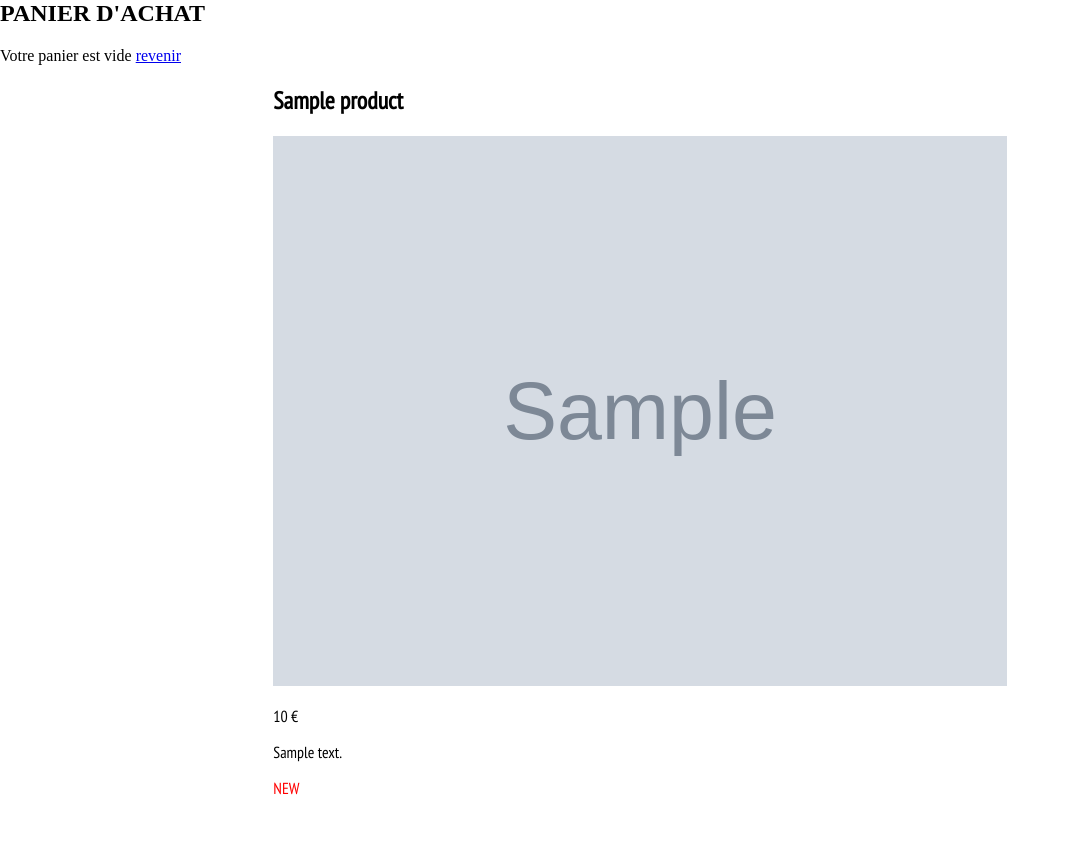
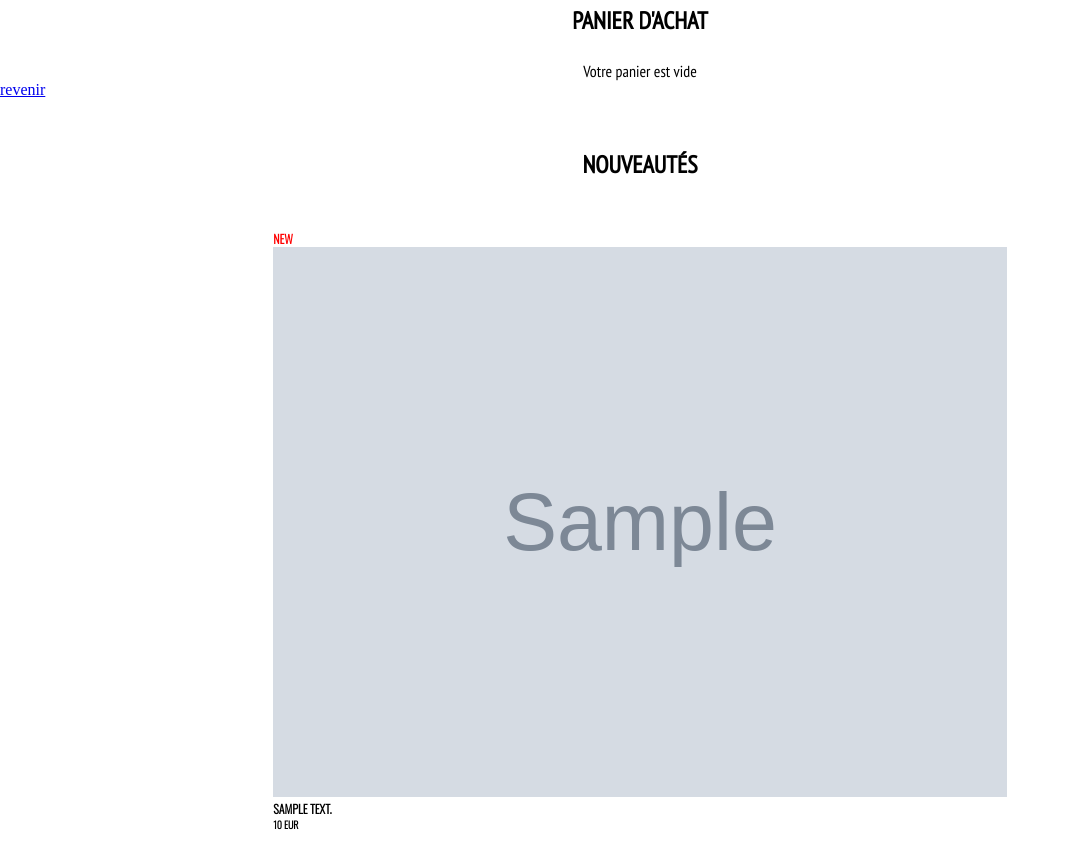
Before and after one commit to laurie-moulin/boutique, a PHP site: page /pages/panier.php in a window 1280 px wide. Shown: the part 20-882 px from the top of the page, without its empty margins (0-1070 px from the left). Before the commit the page ends 815 px from the top, so only its background shows below. Run offline with PHP 8.4, Linux system fonts and the light colour scheme; tables that the repository leaves empty or names only in its code hold one stand-in row (values such as "Sample post"); grey boxes marked "Sample" are stand-in pictures.

Commit message:
panier css

```diff
--- a/class/panier.class.php
+++ b/class/panier.class.php
@@ -26,8 +26,7 @@ class Panier extends dataBase
             }
          else
             {
-                echo "Article deja ajouté au panier avec sa quantité !<br>";
-                echo "<a href='../pages/boutique_all.php'>Choissisez un autre produit<a/>";
+                echo "<a class='panier3_achat' href='../pages/boutique_all.php'><span >ARTICLE DEJA AJOUTÉ AVEC LA QUANTITÉ !</span></a>";
             }
 
         }
@@ -58,7 +57,7 @@ class Panier extends dataBase
                    $_SESSION["icon_shop"] = $_SESSION["icon_shop"] -2;
                     unset($_SESSION["panier"][$keys]);
                     //unset($_SESSION["icon_shop"]);
-                    echo "Article retiré du panier";
+                    echo "<span class='panier3_achat'>ARTICLE RETIRÉ DU PANIER</span>";
                 }
             }
         }
--- a/css/shop.css
+++ b/css/shop.css
@@ -75,7 +75,6 @@ body
     flex-direction: column;
     font-family: 'Oswald', sans-serif;
     font-size: 13px;
-
 }
 #taille
 {
@@ -138,5 +137,72 @@ textarea
 }
 .td_total
 {
-    border: 1px solid black;
+    border-top: 1px solid black;
+    width: 600px;
+    margin-top: 20px;
 }
+
+.empty_basket, .panier_achat, .panier1_achat
+{
+    display: block;
+    margin-left: auto;
+    margin-right: auto;
+    text-align: center;
+    font-family: 'PT Sans Narrow', sans-serif;
+
+}
+.panier3_achat
+{
+    display: block;
+    margin-left: auto;
+    margin-right: auto;
+    text-align: center;
+    font-family: 'PT Sans Narrow', sans-serif;
+    background-color: rgb(185, 50, 50);
+    text-decoration: none;
+    color: white;
+    padding-bottom: 3px;
+}
+.class_A a
+{
+   text-decoration: white;
+}
+
+
+.panier_achat
+{
+   padding: 5px;
+}
+.panier1_achat
+{
+    border-top: 1px solid black;
+    width: 40%;
+    padding: 10px;
+    background-color: black;
+    color: white;
+}
+.bask_panier_flex
+{
+    display: flex;
+    flex-direction: row;
+    justify-content: space-around;
+    align-items: center;
+    padding-bottom: 10px;
+    font-family: 'Oswald', sans-serif;
+}
+.nouveaute
+{
+    display: block;
+    margin-left: auto;
+    margin-right: auto;
+    text-align: center;
+    font-family: 'PT Sans Narrow', sans-serif;
+    padding-top: 30px;
+}
+.flex_product5
+{
+    display: flex;
+    flex-direction: column;
+    font-family: 'Oswald', sans-serif;
+    font-size: 12px;
+}
--- a/css/zoro.css
+++ b/css/zoro.css
@@ -3,7 +3,7 @@
 @import url('https://fonts.googleapis.com/css2?family=Raleway:wght@300&display=swap');
 * {
     /* cursor: url(img/cursor.png); */
-    cursor: url(img/cursor.cur);
+   cursor: url(img/cursor.cur);
 }
 
 header {
@@ -161,7 +161,7 @@ input.hamburger-checkbox {
     overflow: hidden;
     color: rgb(185, 50, 50);
     font-family: 'Oxygen', sans-serif;
-    font-weight: bold
+    font-weight: bold;
 }
 
 .txt_defilant> :first-child {
--- a/pages/panier.php
+++ b/pages/panier.php
@@ -65,7 +65,7 @@ if(isset($_GET['action']) && $_GET['action'] == "vider")
 </header>
 <main>
     <article>
-        <h1>PANIER D'ACHAT</h1>
+        <h1 class="panier_achat">PANIER D'ACHAT</h1>
         <table>
             <?php
             if(!empty($_SESSION["panier"]))
@@ -74,25 +74,23 @@ if(isset($_GET['action']) && $_GET['action'] == "vider")
             foreach($_SESSION["panier"] as $keys => $values)
             {?>
 
-                <tr>
-                    <td><?=  $values["item_name"] ?></td>
-                    <td><?=  $values["item_quantity"]?></td>
-                    <td><?=  $values["item_price"] ?></td>
-                    <td><?=  strtoupper($values["item_size"]) ?></td>
-                    <td><?=  number_format($values["item_quantity"] * $values["item_price"], 2)?> €</td>
-                    <td><img width="45" height="55" src="../img/<?= $values["item_photo"] ?>" class="img-responsive" /></td>
-                    <td><a href="panier.php?action=delete&id=<?=  $values["item_id"] ?>"><img class="trash_basket" src="../img/trash2.png"></a></td>
-                </tr>
+                <div class="bask_panier_flex">
+                    <?= "TITRE : ". strtoupper($values["item_name"] )." ||" ?>
+                    <?=  "QUANTITÉ : ". $values["item_quantity"]." ||"?>
+                    <?=   "PRIX A L'UNITÉ : ".$values["item_price"] ." EUR" ." ||"?>
+                    <?=  "TAILLE : ".strtoupper($values["item_size"]) ." ||"?>
+                    <?=  "TOTAL : ".number_format($values["item_quantity"] * $values["item_price"], 2)."EUR" ." ||"?>
+                    <img width="45" height="55" src="../img/<?= $values["item_photo"] ?>" class="img-responsive" />
+                     <a href="panier.php?action=delete&id=<?=  $values["item_id"] ?>"><img class="trash_basket" src="../img/trash2.png"></a>
+                </div>
                 <?php
                 $total = $total + ($values["item_quantity"] * $values["item_price"]);
             }
             ?>
 
-            <tr class="td_total">
-                <td>Total</td>
-                <td> <?= number_format($total, 2) ?> EUR</td>
-                <td></td>
-            </tr>
+
+                <span class="panier1_achat"> PRIX FINAL //  <?= number_format($total, 2) ?> EUR</span>
+
 
 
         </table>
@@ -113,31 +111,33 @@ if(isset($_GET['action']) && $_GET['action'] == "vider")
             else
             {?>
 
-                <tr><td colspan="3">Veuillez vous <a href="../user/inscription.php">inscrire</a> ou vous <a href="../user/connexion.php">connecter</a> afin de pouvoir payer</td></tr>
-                <tr><td colspan='5'><a href='?action=vider'>Vider mon panier</a></td></tr>
+              <span class="panier_achat">Veuillez vous <a href="../user/inscription.php">inscrire</a> ou vous <a href="../user/connexion.php">connecter</a> afin de pouvoir payer</span>
+               <span class="panier_achat"><a href='?action=vider'>Vider mon panier</a></span>
 
                 <?php
             }
         }
         else
         {
-            echo "Votre panier est vide";
+            echo "<span class='empty_basket'>Votre panier est vide</span>";
 
         }
         ?>
 
-        <a href="detail_produit.php"> revenir</a>
+        <a class="a" href="detail_produit.php"> revenir</a>
 
     </article>
-    <section class="picture_category4">
+
+    <h1 class="nouveaute">NOUVEAUTÉS</h1>
+    <section class="picture_category">
+
     <?php
           foreach ($commands->nouveaute() as $new) { ?>
-                <div>
-                    <h2><?=$new["nom"]?></h2>
-                    <a href = detail_produit.php?id_product=<?= $new["id_product"] ?>><img src=../img/<?=$new["photo"]?> ="500" height="550"></a>
-                    <p><?=$new["prix"] ?> €</p>
-                    <p><?=$new["description"] ?> </p>
-                    <p class="new_article">NEW</p>
+              <div class="flex_product5">
+                  <span class="new_article">NEW</span>
+                  <a href = detail_produit.php?id_product=<?= $new["id_product"] ?>><img src=../img/<?=$new["photo"]?> ="500" height="550"></a>
+                  <?=strtoupper($new["description"]) ?><br>
+                  <?="<span class='text_police' >".$new["prix"] ." EUR</span>"?>
                 </div>
             <?php }?>
     </section>
```
